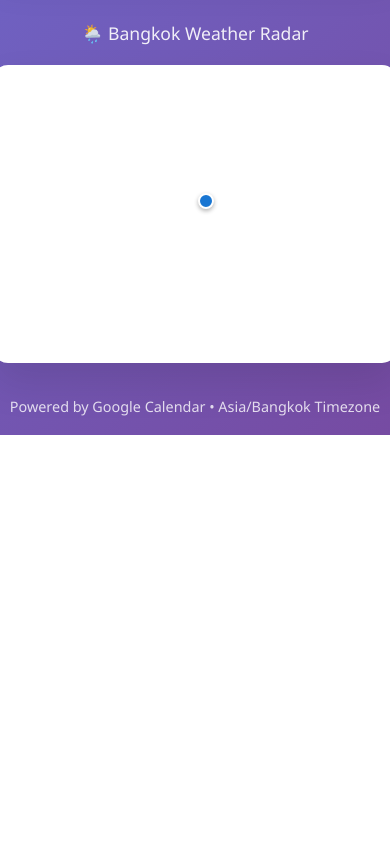
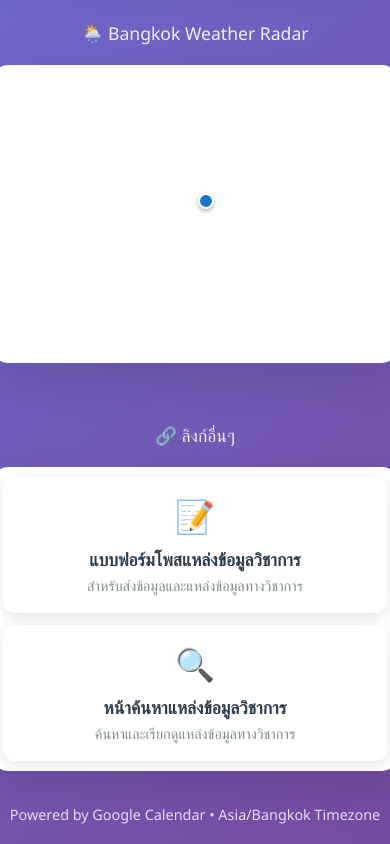
Before and after one commit to ThTpk/BD59GM1Homework, a plain HTML site: page index.html in a window 390 px wide. Shown: the part 1099-1943 px from the top of the page. Before the commit the page ends 1534 px from the top, so only its background shows below. Drawn offline with Linux system fonts and the light colour scheme.

Commit message:
Add files via upload

```diff
--- a/index.html
+++ b/index.html
@@ -73,6 +73,57 @@
             overflow: hidden;
         }
 
+        .links-container {
+            display: grid;
+            grid-template-columns: repeat(auto-fit, minmax(300px, 1fr));
+            gap: 15px;
+            width: 100%;
+        }
+
+        .link-card {
+            background: rgba(255, 255, 255, 0.95);
+            border-radius: 12px;
+            padding: 20px;
+            text-decoration: none;
+            color: #333;
+            transition: all 0.3s ease;
+            box-shadow: 0 4px 15px rgba(0,0,0,0.1);
+            border: 2px solid transparent;
+            display: flex;
+            align-items: center;
+            gap: 15px;
+        }
+
+        .link-card:hover {
+            transform: translateY(-5px);
+            box-shadow: 0 8px 25px rgba(0,0,0,0.15);
+            border-color: rgba(103, 126, 234, 0.3);
+            background: white;
+        }
+
+        .link-icon {
+            font-size: 2rem;
+            flex-shrink: 0;
+        }
+
+        .link-content {
+            flex: 1;
+        }
+
+        .link-title {
+            font-size: 1.2rem;
+            font-weight: 600;
+            margin: 0 0 5px 0;
+            color: #2c3e50;
+        }
+
+        .link-description {
+            font-size: 0.9rem;
+            color: #7f8c8d;
+            margin: 0;
+            line-height: 1.4;
+        }
+
         .footer {
             color: white;
             text-align: center;
@@ -102,6 +153,23 @@
             .map-frame {
                 height: 525px;
             }
+
+            .links-container {
+                grid-template-columns: 1fr;
+                gap: 12px;
+            }
+
+            .link-card {
+                padding: 15px;
+            }
+
+            .link-icon {
+                font-size: 1.5rem;
+            }
+
+            .link-title {
+                font-size: 1.1rem;
+            }
         }
 
         @media (max-width: 480px) {
@@ -124,6 +192,16 @@
 
             .map-frame {
                 height: 450px;
+            }
+
+            .link-card {
+                flex-direction: column;
+                text-align: center;
+                gap: 10px;
+            }
+
+            .link-icon {
+                font-size: 2rem;
             }
         }
     </style>
@@ -195,6 +273,30 @@
         </div>
     </div>
 
+    <div class="header" style="margin-top: 30px; margin-bottom: 20px;">
+        <p>🔗 ลิงก์อื่นๆ</p>
+    </div>
+
+    <div class="calendar-container">
+        <div class="links-container">
+            <a href="https://forms.gle/9FjwwjNAH6wrbvt3A" class="link-card" target="_blank" rel="noopener noreferrer">
+                <div class="link-icon">📝</div>
+                <div class="link-content">
+                    <div class="link-title">แบบฟอร์มโพสแหล่งข้อมูลวิชาการ</div>
+                    <div class="link-description">สำหรับส่งข้อมูลและแหล่งข้อมูลทางวิชาการ</div>
+                </div>
+            </a>
+
+            <a href="https://lookerstudio.google.com/s/tygaSmACWJc" class="link-card" target="_blank" rel="noopener noreferrer">
+                <div class="link-icon">🔍</div>
+                <div class="link-content">
+                    <div class="link-title">หน้าค้นหาแหล่งข้อมูลวิชาการ</div>
+                    <div class="link-description">ค้นหาและเรียกดูแหล่งข้อมูลทางวิชาการ</div>
+                </div>
+            </a>
+        </div>
+    </div>
+
     <div class="footer">
         <p>Powered by Google Calendar • Asia/Bangkok Timezone</p>
     </div>
```
